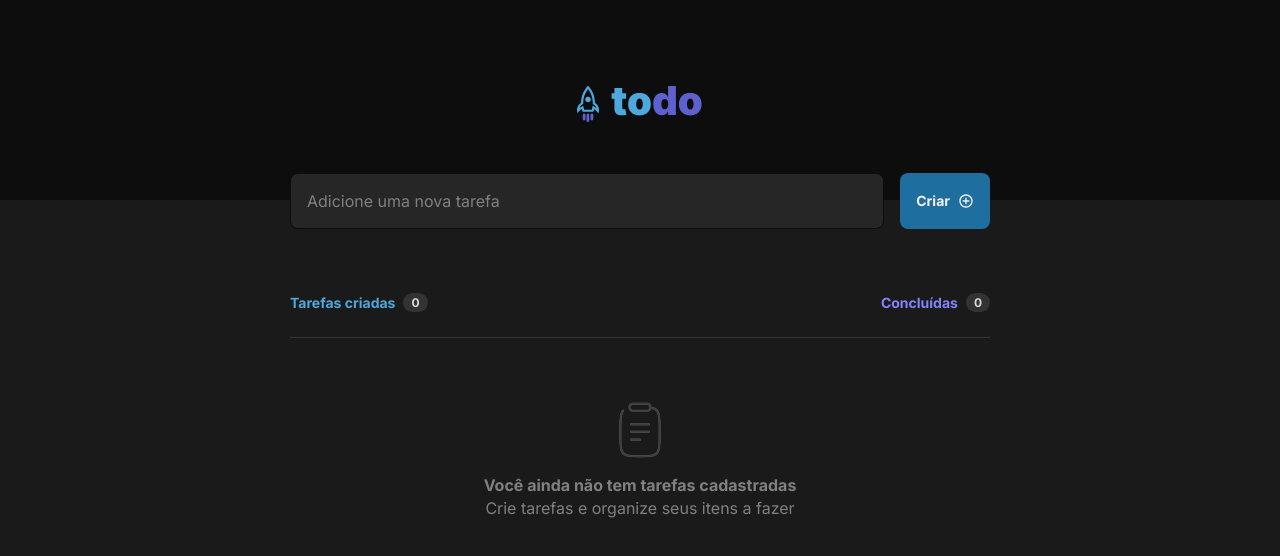
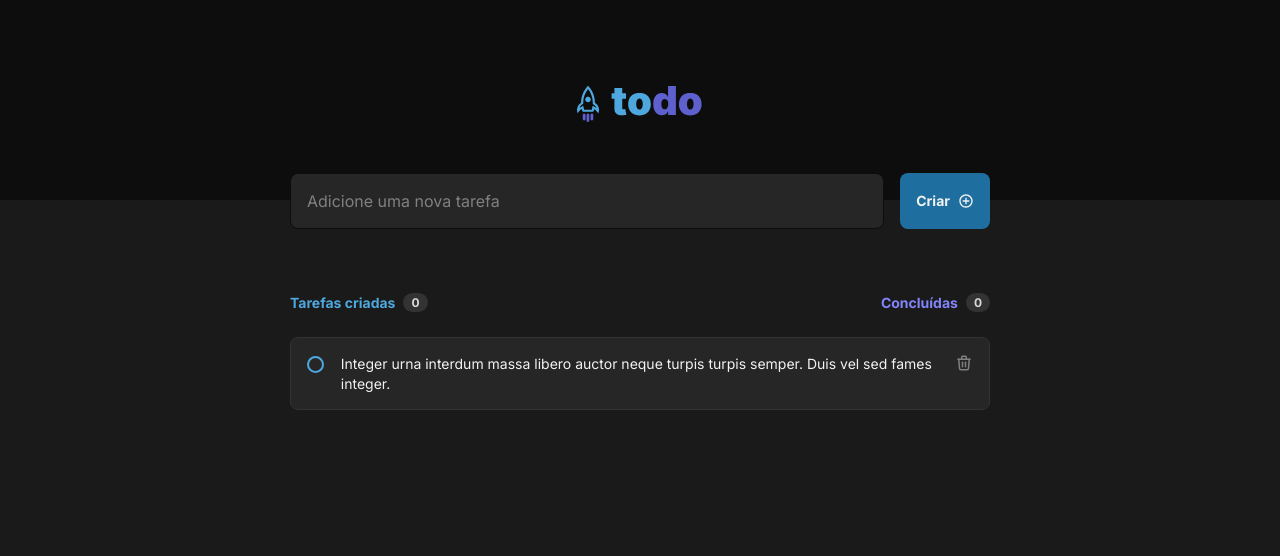
Before and after one commit to ThiagoMoraes97/react-toDo-list, a React (Vite) app: page / in a window 1280 px wide. Shown: the top 556 px of the page. Built offline with nearby package versions, Linux system fonts and the light colour scheme.

Commit message:
Main structure and styling completed for moments with the tasks.

```diff
--- a/src/App.module.css
+++ b/src/App.module.css
@@ -88,6 +88,12 @@
     font-size: .75rem;
 }
 
+.tasks .tasksList {
+    display: flex;
+    flex-direction: column;
+    gap: 0.75rem;
+}
+
 .tasks .tasksList .noRegisteredTasks {
     padding-top: 4rem;
     border-top: 1px solid var(--gray-400);
--- a/src/App.tsx
+++ b/src/App.tsx
@@ -1,8 +1,15 @@
 import './global.css'
 import styles from './App.module.css'
 import { MdAddCircleOutline } from "react-icons/md";
+import { Task } from './components/Task'
+import { useState } from 'react';
 
 export function App() {
+
+  const [tasks, setTasks] = useState([1]);
+
+  const hasTasks = tasks.length > 0;
+
   return (
     <div className={styles.page}>
       <header className={styles.header}>
@@ -28,11 +35,14 @@ export function App() {
           </header>
 
           <div className={styles.tasksList}>
-            <div className={styles.noRegisteredTasks}>
-              <img src="/clipboard.png" alt="Clipboard" />
-              <strong>Você ainda não tem tarefas cadastradas</strong>
-              <p>Crie tarefas e organize seus itens a fazer</p>
-            </div>
+            { hasTasks ?
+              tasks.map(task => <Task />) :
+              <div className={styles.noRegisteredTasks}>
+                <img src="/clipboard.png" alt="Clipboard" />
+                <strong>Você ainda não tem tarefas cadastradas</strong>
+                <p>Crie tarefas e organize seus itens a fazer</p>
+              </div>
+            }
           </div>
         </section>
       </main>
--- /dev/null
+++ b/src/components/Task.module.css
@@ -0,0 +1,73 @@
+.task{
+    display: flex;
+    align-items: start;
+    gap: 1.3rem;
+    width: 43.75rem;
+    padding: 1rem;
+    background-color: var(--gray-500);
+    border-radius: 8px;
+    border: 1px solid var(--gray-400);
+    position: relative;
+}
+
+.task .input-wrapper{
+   position: relative;
+}
+
+.task input{
+    position: relative;
+    opacity: 0;
+    cursor: pointer;
+}
+
+.task label{
+    display: grid;
+    border: 2px solid var(--blue);
+    border-radius: 50%;
+    width: 17.455px;
+    height: 17.455px;
+    background: transparent;
+    position: absolute;
+    place-items: center;
+    top: 1.1rem;
+}
+
+
+.task:has(input:hover) label{
+    background-color: rgba(30, 111, 159, 0.2);
+    border: 2px solid var(--blue);
+}
+
+.task:has(input:checked) label {
+    background-color: var(--purple-dark);
+    border: none;
+    color: var(--gray-100);
+}
+
+.task:has(input:checked:hover) label{
+    background-color: var(--purple);
+    border: none;
+}
+
+.task:has(input:checked) p{
+    color: var(--gray-300);
+    text-decoration: line-through;
+}
+
+.task p {
+    flex: 1;
+    font-size: .875rem;
+    line-height: 1.4;
+    color: var(--gray-100);
+}
+
+.task button{
+    border: none;
+    background-color: transparent;
+    color: var(--gray-300);
+    cursor: pointer;
+}
+
+.task button:hover{
+    color: var(--danger);
+}
--- /dev/null
+++ b/src/components/Task.tsx
@@ -0,0 +1,27 @@
+import styles from './Task.module.css'
+import { TbTrash } from "react-icons/tb";
+import { FaCheck } from "react-icons/fa6";
+import { useState } from 'react';
+
+export function Task() {
+  const [isChecked, setIsChecked] = useState(false);
+
+  function handleCheckboxChange() {
+    setIsChecked((prevChecked) => !prevChecked);
+  }
+
+  return (
+    <div className={styles.task}>
+      <div className="input-wrapper">
+        <label htmlFor="taskIsCompleted">
+          {isChecked && <FaCheck size={10}/>}
+        </label>
+        <input type="checkbox" name="taskIsCompleted" onClick={handleCheckboxChange}/>
+      </div>
+      <p>Integer urna interdum massa libero auctor neque turpis turpis semper. Duis vel sed fames integer.</p>
+      <button>
+        <TbTrash size={18} />
+      </button>
+    </div>
+  )
+}
```
